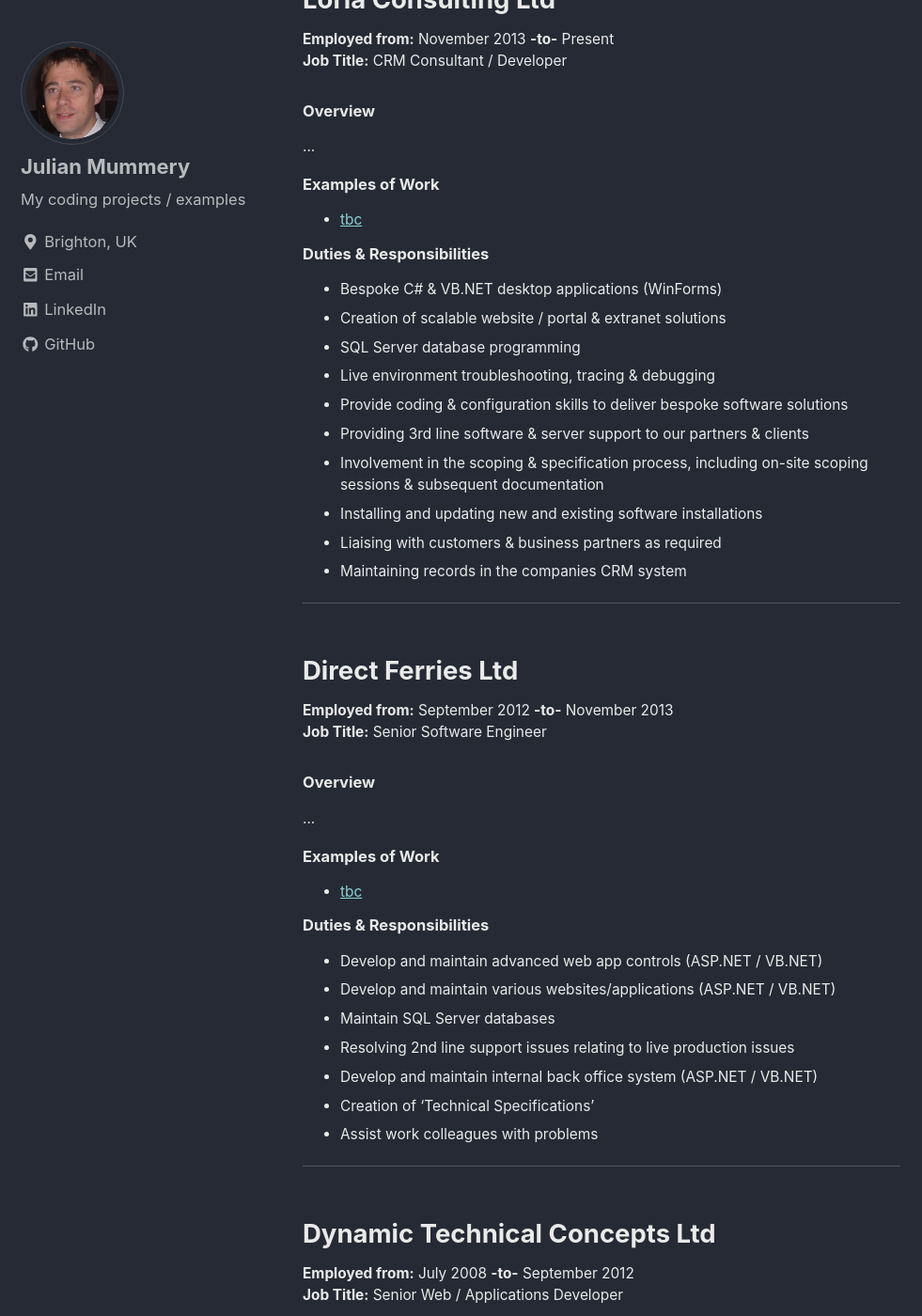
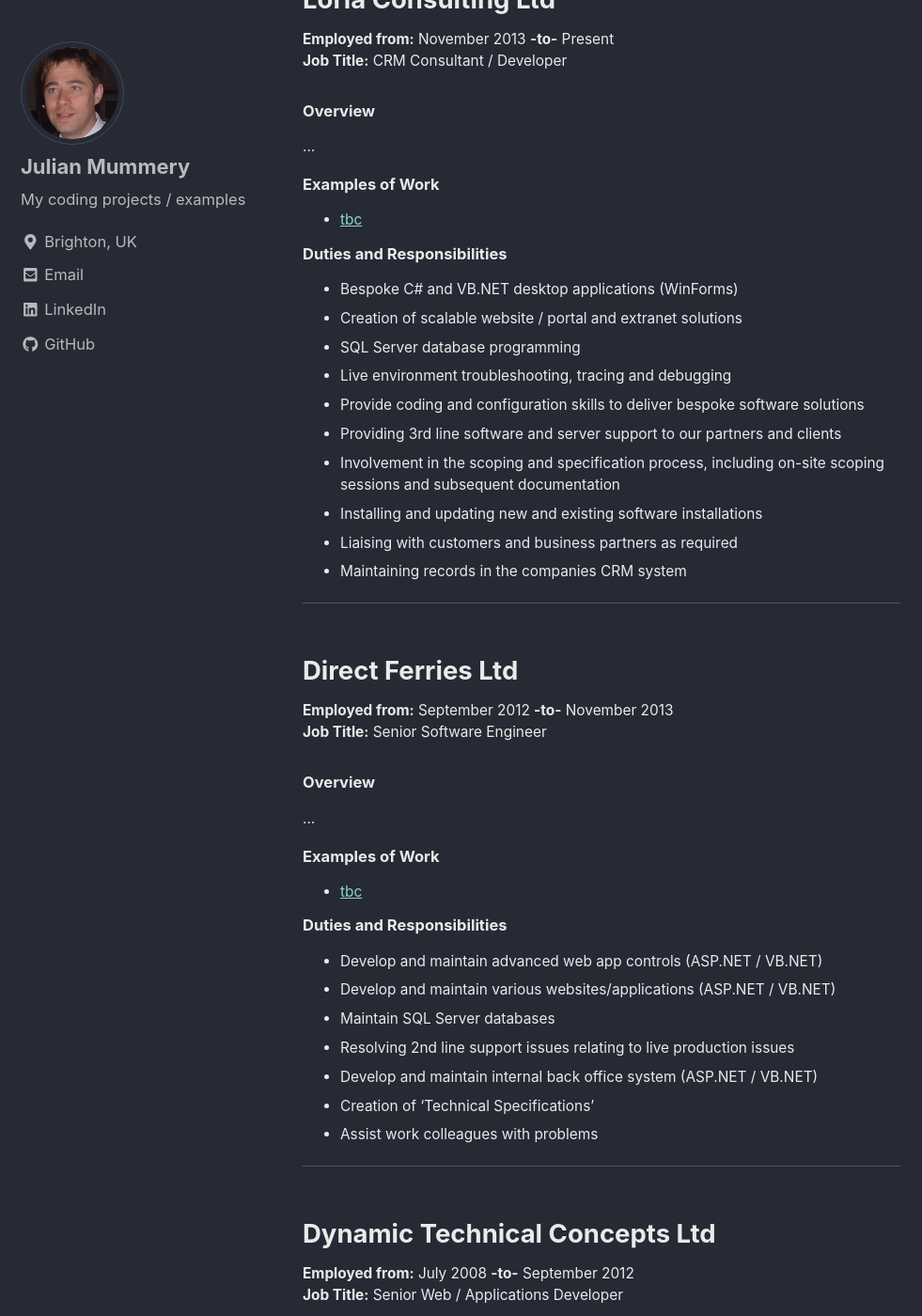
Before and after one commit to julianmummery/julianmummery.github.io, a Jekyll site: the page built from _pages/experience.md, in a window 1280 px wide and 1400 px high, scrolled down 623 px. Shown: the whole window at 94% size, without its empty margins (0-981 px from the left). Built offline with Jekyll 4.4.1, drawn with Linux system fonts in a browser that asks for light colours; nearby versions of some CDN libraries; some of the changed text lies outside the part shown.

Commit message:
Update experience.md

```diff
--- a/_pages/experience.md
+++ b/_pages/experience.md
@@ -19,17 +19,17 @@
 <ul style="font-size:0.70em;">
   <li><a href="https://github.com/julianmummery/tbc" target="_blank">tbc</a></li>
 </ul>
-<h5 style="margin-top: 0px">Duties & Responsibilities</h5>
+<h5 style="margin-top: 0px">Duties and Responsibilities</h5>
 <ul style="font-size:0.70em;">
-  <li>Bespoke C# & VB.NET desktop applications (WinForms)</li>
-  <li>Creation of scalable website / portal & extranet solutions</li>
+  <li>Bespoke C# and VB.NET desktop applications (WinForms)</li>
+  <li>Creation of scalable website / portal and extranet solutions</li>
   <li>SQL Server database programming</li>
-  <li>Live environment troubleshooting, tracing & debugging</li>
-  <li>Provide coding & configuration skills to deliver bespoke software solutions</li>
-  <li>Providing 3rd line software & server support to our partners & clients</li>
-  <li>Involvement in the scoping & specification process, including on-site scoping sessions & subsequent documentation</li>
+  <li>Live environment troubleshooting, tracing and debugging</li>
+  <li>Provide coding and configuration skills to deliver bespoke software solutions</li>
+  <li>Providing 3rd line software and server support to our partners and clients</li>
+  <li>Involvement in the scoping and specification process, including on-site scoping sessions and subsequent documentation</li>
   <li>Installing and updating new and existing software installations</li>
-  <li>Liaising with customers & business partners as required</li>
+  <li>Liaising with customers and business partners as required</li>
   <li>Maintaining records in the companies CRM system</li>
 </ul>
 
@@ -43,7 +43,7 @@
 <ul style="font-size:0.70em;">
   <li><a href="https://github.com/julianmummery/tbc" target="_blank">tbc</a></li>
 </ul>
-<h5 style="margin-top: 0px">Duties & Responsibilities</h5>
+<h5 style="margin-top: 0px">Duties and Responsibilities</h5>
 <ul style="font-size:0.70em;">
   <li>Develop and maintain advanced web app controls (ASP.NET / VB.NET)</li>
   <li>Develop and maintain various websites/applications (ASP.NET / VB.NET)</li>
@@ -64,7 +64,7 @@
 <ul style="font-size:0.70em;">
   <li><a href="https://github.com/julianmummery/tbc" target="_blank">tbc</a></li>
 </ul>
-<h5 style="margin-top: 0px">Duties & Responsibilities</h5>
+<h5 style="margin-top: 0px">Duties and Responsibilities</h5>
 <ul style="font-size:0.70em;">
   <li>Developing Web and Desktop applications using ASP.NET / VB.NET</li>
   <li>Creation of ‘Technical Specifications’</li>
@@ -74,7 +74,7 @@
   <li>Enhance and maintain online ‘Price Comparison System’</li>
   <li>Liaise with clients in a ‘Business Analysis’ role</li>
   <li>Provide support via telephone and e-mail</li>
-  <li>Design / create & maintain reports</li>
+  <li>Design / create and maintain reports</li>
   <li>Assist work colleagues with problems</li>
   <li>Creation of graphical elements / components using Adobe software</li>
 </ul>
@@ -89,7 +89,7 @@
 <ul style="font-size:0.70em;">
   <li><a href="https://github.com/julianmummery/tbc" target="_blank">tbc</a></li>
 </ul>
-<h5 style="margin-top: 0px">Duties & Responsibilities</h5>
+<h5 style="margin-top: 0px">Duties and Responsibilities</h5>
 <ul style="font-size:0.70em;">
   <li>tbc</li>
   <li>tbc</li>
@@ -108,7 +108,7 @@
 <ul style="font-size:0.70em;">
   <li><a href="https://github.com/julianmummery/tbc" target="_blank">tbc</a></li>
 </ul>
-<h5 style="margin-top: 0px">Duties & Responsibilities</h5>
+<h5 style="margin-top: 0px">Duties and Responsibilities</h5>
 <ul style="font-size:0.70em;">
   <li>Creation of ‘Technical Specifications’</li>
   <li>Create bespoke software applications using VB 6 / VB.NET</li>
@@ -132,7 +132,7 @@
 <ul style="font-size:0.70em;">
   <li><a href="https://github.com/julianmummery/tbc" target="_blank">tbc</a></li>
 </ul>
-<h5 style="margin-top: 0px">Duties & Responsibilities</h5>
+<h5 style="margin-top: 0px">Duties and Responsibilities</h5>
 <ul style="font-size:0.70em;">
   <li>Remote working</li>
   <li>Creating prototype / wireframe ASP.NET/C# Web Application pages</li>
@@ -155,7 +155,7 @@
 <ul style="font-size:0.70em;">
   <li><a href="https://github.com/julianmummery/tbc" target="_blank">tbc</a></li>
 </ul>
-<h5 style="margin-top: 0px">Duties & Responsibilities</h5>
+<h5 style="margin-top: 0px">Duties and Responsibilities</h5>
 <ul style="font-size:0.70em;">
   <li>tbc</li>
   <li>tbc</li>
@@ -174,7 +174,7 @@
 <ul style="font-size:0.70em;">
   <li>No examples available.</li>
 </ul>
-<h5 style="margin-top: 0px">Duties & Responsibilities</h5>
+<h5 style="margin-top: 0px">Duties and Responsibilities</h5>
 <ul style="font-size:0.70em;">
   <li>Replying to customers letters</li>
   <li>Dealing with the public on the telephone with account problems, change of address etc…</li>
@@ -192,14 +192,14 @@
 <ul style="font-size:0.70em;">
   <li>No examples available.</li>
 </ul>
-<h5 style="margin-top: 0px">Duties & Responsibilities</h5>
+<h5 style="margin-top: 0px">Duties and Responsibilities</h5>
 <ul style="font-size:0.70em;">
   <li>Fire Fighting</li>
-  <li>Search & Rescue</li>
+  <li>Search and Rescue</li>
   <li>Weapons</li>
   <li>Warfare</li>
   <li>Classroom Seamanship Studies</li>
   <li>Drill Practice</li>
-  <li>Washing, Ironing & Maintaining Kit</li>
+  <li>Washing, Ironing and Maintaining Kit</li>
   <li>Parade Practice</li>
 </ul>
```
